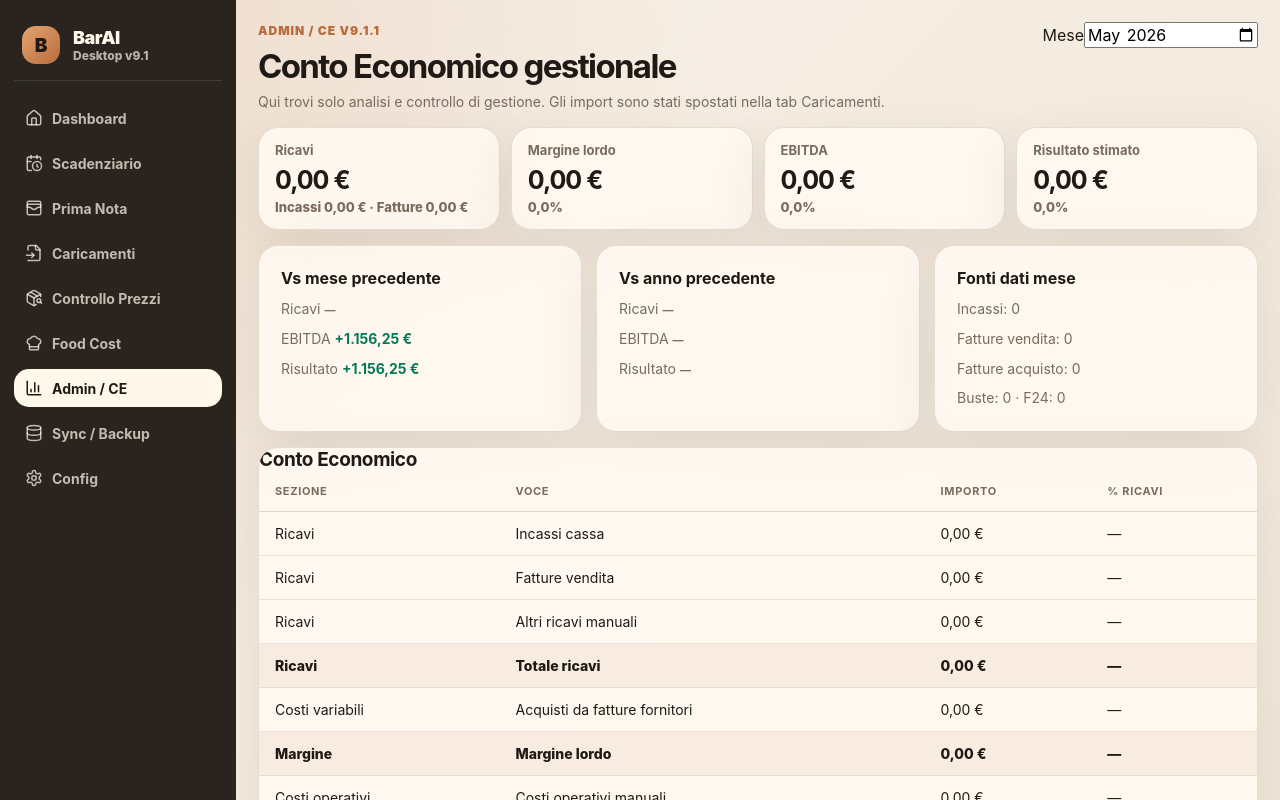
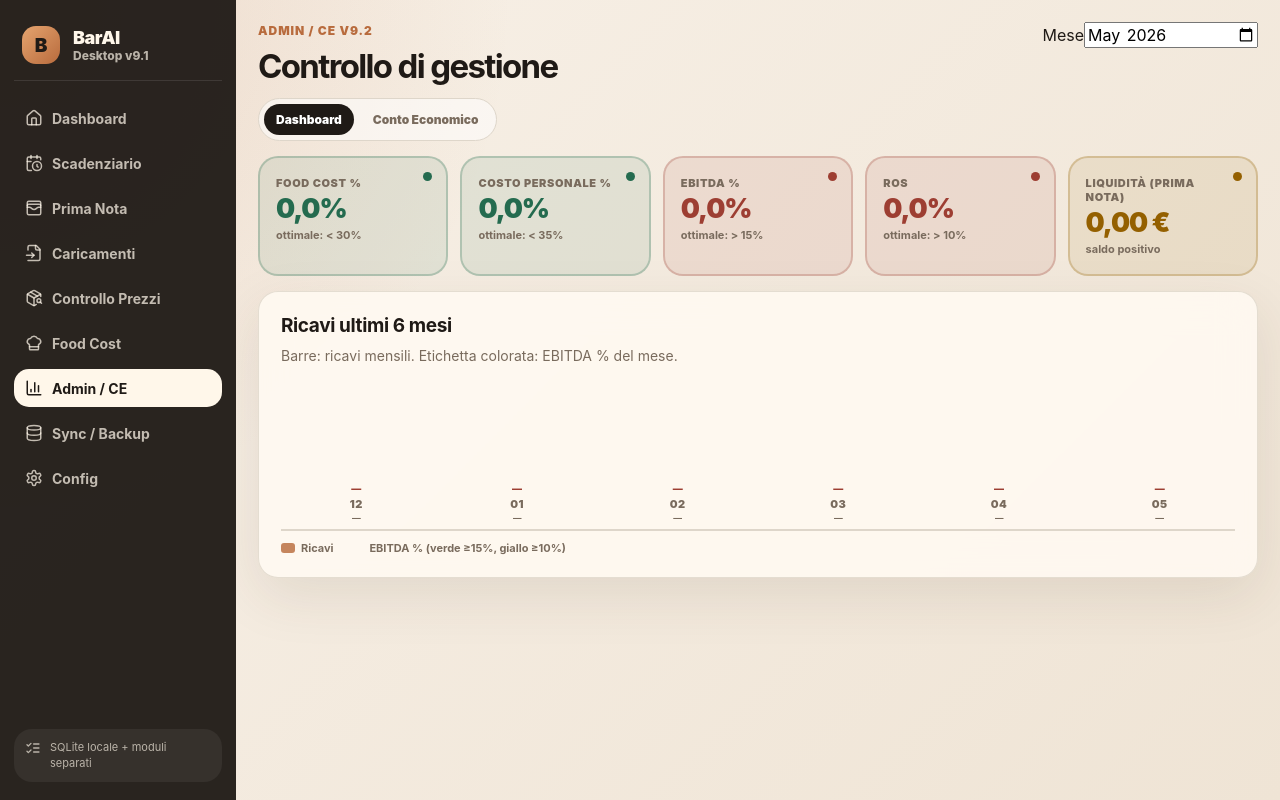
Before and after one commit to spontonalessandro/barai-desktop, a React (Vite) app: page / in a window 1280 px wide. Both pictures are taken after a click on the button "Admin / CE". Shown: the top 800 px of the page. Built offline with nearby package versions, Linux system fonts and the light colour scheme.

Commit message:
v9.2 - Dashboard KPI e semaforo

```diff
--- a/src/App.jsx
+++ b/src/App.jsx
@@ -545,7 +545,7 @@ export default function App() {
       case 'food-cost':
         return <FoodCostPage data={foodCostData} onSaveRecipe={handleSaveRicetta} onDeleteRecipe={handleDeleteRicetta} />;
       case 'admin':
-        return <GestionePage data={gestioneData} />;
+        return <GestionePage data={gestioneData} liquidita={primaNotaData?.totals?.saldo ?? 0} />;
       case 'config':
         return <ConfigPage primaNotaConfig={primaNotaConfig} onSavePrimaNotaConfig={handleSavePrimaNotaConfig} />;
       case 'sync':
--- a/src/logic/contoEconomico.js
+++ b/src/logic/contoEconomico.js
@@ -156,3 +156,11 @@ export function buildContoEconomicoConfronto(input = {}) {
     annoPrecedente: buildContoEconomico({ ...input, mese: shiftMonth(mese, -12) })
   };
 }
+
+export function buildTrendMensile(input = {}, nMesi = 6) {
+  const base = input.mese || currentMonthKey();
+  return Array.from({ length: nMesi }, (_, i) => {
+    const mese = shiftMonth(base, -(nMesi - 1 - i));
+    return buildContoEconomico({ ...input, mese });
+  });
+}
--- a/src/pages/GestionePage.jsx
+++ b/src/pages/GestionePage.jsx
@@ -1,6 +1,6 @@
 import { useMemo, useState } from 'react';
 import { euro, percent } from '../utils/format.js';
-import { buildContoEconomicoConfronto } from '../logic/contoEconomico.js';
+import { buildContoEconomicoConfronto, buildTrendMensile } from '../logic/contoEconomico.js';
 
 const monthISO = () => new Date().toISOString().slice(0, 7);
 
@@ -9,9 +9,64 @@ function numberValue(value) {
   return Number.isFinite(n) ? n : 0;
 }
 
-function Kpi({ label, value, hint }) {
-  return <div className="kpi-card"><span>{label}</span><strong>{value}</strong>{hint ? <em>{hint}</em> : null}</div>;
+// --- Semaforo ---
+
+function semaforo(value, { verde, giallo, maggiore = false }) {
+  if (maggiore) {
+    if (value >= verde) return 'verde';
+    if (value >= giallo) return 'giallo';
+    return 'rosso';
   }
+  if (value <= verde) return 'verde';
+  if (value <= giallo) return 'giallo';
+  return 'rosso';
+}
+
+function SemaforoCard({ label, value, display, soglia, hint }) {
+  const stato = semaforo(value, soglia);
+  return (
+    <div className={`semaforo-card semaforo-${stato}`}>
+      <div className={`semaforo-dot semaforo-dot-${stato}`} />
+      <span className="semaforo-label">{label}</span>
+      <strong className="semaforo-value">{display}</strong>
+      <em className="semaforo-hint">{hint}</em>
+    </div>
+  );
+}
+
+// --- Trend chart ---
+
+function TrendChart({ mesi }) {
+  const maxRicavi = Math.max(...mesi.map((m) => m.ricavi), 1);
+  return (
+    <div className="trend-chart-wrap">
+      <div className="trend-chart">
+        {mesi.map((m) => {
+          const h = Math.max((m.ricavi / maxRicavi) * 100, m.ricavi > 0 ? 4 : 0);
+          const ebitdaStato = m.percentuali.ebitda >= 15 ? 'verde' : m.percentuali.ebitda >= 10 ? 'giallo' : 'rosso';
+          return (
+            <div key={m.mese} className="trend-col">
+              <div className="trend-bar-wrap">
+                <div className="trend-bar" style={{ height: `${h}%` }} />
+              </div>
+              <div className={`trend-ebitda trend-ebitda-${ebitdaStato}`}>
+                {m.ricavi > 0 ? percent(m.percentuali.ebitda) : '—'}
+              </div>
+              <div className="trend-month-label">{m.mese.slice(5)}</div>
+              <div className="trend-ricavi-label">{m.ricavi > 0 ? euro(m.ricavi) : '—'}</div>
+            </div>
+          );
+        })}
+      </div>
+      <div className="trend-legend">
+        <span className="trend-legend-bar" /> Ricavi &nbsp;&nbsp;
+        <span className="trend-legend-dot trend-ebitda-verde" />  EBITDA % (verde ≥15%, giallo ≥10%)
+      </div>
+    </div>
+  );
+}
+
+// --- CE helpers ---
 
 function delta(current, previous) {
   return numberValue(current) - numberValue(previous);
@@ -21,6 +76,16 @@ function Delta({ value }) {
   const n = numberValue(value);
   if (!n) return <span className="muted-line">—</span>;
   return <span className={n >= 0 ? 'positive-text' : 'negative-text'}>{n >= 0 ? '+' : ''}{euro(n)}</span>;
+}
+
+function Kpi({ label, value, hint }) {
+  return (
+    <div className="kpi-card">
+      <span>{label}</span>
+      <strong>{value}</strong>
+      {hint ? <em>{hint}</em> : null}
+    </div>
+  );
 }
 
 function CeTable({ ce }) {
@@ -48,7 +113,9 @@ function DetailList({ title, rows }) {
       <h3>{title}</h3>
       <table>
         <tbody>
-          {(rows || []).slice(0, 8).map((row) => <tr key={row.label}><td>{row.label}</td><td>{euro(row.importo)}</td></tr>)}
+          {(rows || []).slice(0, 8).map((row) => (
+            <tr key={row.label}><td>{row.label}</td><td>{euro(row.importo)}</td></tr>
+          ))}
           {!(rows || []).length ? <tr><td colSpan="2" className="empty-cell">Nessun dato.</td></tr> : null}
         </tbody>
       </table>
@@ -56,8 +123,12 @@ function DetailList({ title, rows }) {
   );
 }
 
-export default function GestionePage({ data }) {
+// --- Main page ---
+
+export default function GestionePage({ data, liquidita = 0 }) {
+  const [tab, setTab] = useState('dashboard');
   const [selectedMonth, setSelectedMonth] = useState(monthISO());
+
   const incassi = data?.incassi || [];
   const buste = data?.buste || [];
   const f24 = data?.f24 || [];
@@ -65,22 +136,86 @@ export default function GestionePage({ data }) {
   const fattureVendita = data?.fattureVendita || [];
   const movimenti = data?.movimenti || [];
 
-  const ceData = useMemo(() => buildContoEconomicoConfronto({ mese: selectedMonth, incassi, buste, f24, fatture, fattureVendita, movimenti }), [selectedMonth, incassi, buste, f24, fatture, fattureVendita, movimenti]);
+  const ceData = useMemo(
+    () => buildContoEconomicoConfronto({ mese: selectedMonth, incassi, buste, f24, fatture, fattureVendita, movimenti }),
+    [selectedMonth, incassi, buste, f24, fatture, fattureVendita, movimenti]
+  );
   const ce = ceData.corrente;
   const cePrev = ceData.precedente;
   const ceYear = ceData.annoPrecedente;
+
+  const trend = useMemo(
+    () => buildTrendMensile({ mese: selectedMonth, incassi, buste, f24, fatture, fattureVendita, movimenti }, 6),
+    [selectedMonth, incassi, buste, f24, fatture, fattureVendita, movimenti]
+  );
 
   return (
     <section className="page-section">
       <div className="section-header">
         <div>
-          <p className="eyebrow">Admin / CE v9.1.1</p>
-          <h1>Conto Economico gestionale</h1>
-          <p>Qui trovi solo analisi e controllo di gestione. Gli import sono stati spostati nella tab Caricamenti.</p>
+          <p className="eyebrow">Admin / CE v9.2</p>
+          <h1>Controllo di gestione</h1>
         </div>
-        <div className="header-actions"><label>Mese<input type="month" value={selectedMonth} onChange={(e) => setSelectedMonth(e.target.value)} /></label></div>
+        <div className="header-actions">
+          <label>Mese<input type="month" value={selectedMonth} onChange={(e) => setSelectedMonth(e.target.value)} /></label>
+        </div>
       </div>
 
+      <div className="subnav">
+        <button className={tab === 'dashboard' ? 'selected' : ''} onClick={() => setTab('dashboard')}>Dashboard</button>
+        <button className={tab === 'ce' ? 'selected' : ''} onClick={() => setTab('ce')}>Conto Economico</button>
+      </div>
+
+      {tab === 'dashboard' && (
+        <>
+          <div className="semaforo-grid">
+            <SemaforoCard
+              label="Food Cost %"
+              value={ce.percentuali.acquisti}
+              display={percent(ce.percentuali.acquisti)}
+              soglia={{ verde: 30, giallo: 35, maggiore: false }}
+              hint="ottimale: < 30%"
+            />
+            <SemaforoCard
+              label="Costo personale %"
+              value={ce.percentuali.personale}
+              display={percent(ce.percentuali.personale)}
+              soglia={{ verde: 35, giallo: 40, maggiore: false }}
+              hint="ottimale: < 35%"
+            />
+            <SemaforoCard
+              label="EBITDA %"
+              value={ce.percentuali.ebitda}
+              display={percent(ce.percentuali.ebitda)}
+              soglia={{ verde: 15, giallo: 10, maggiore: true }}
+              hint="ottimale: > 15%"
+            />
+            <SemaforoCard
+              label="ROS"
+              value={ce.percentuali.risultato}
+              display={percent(ce.percentuali.risultato)}
+              soglia={{ verde: 10, giallo: 5, maggiore: true }}
+              hint="ottimale: > 10%"
+            />
+            <SemaforoCard
+              label="Liquidità (Prima Nota)"
+              value={liquidita}
+              display={euro(liquidita)}
+              soglia={{ verde: 5000, giallo: 0, maggiore: true }}
+              hint={liquidita >= 0 ? 'saldo positivo' : 'saldo negativo'}
+            />
+          </div>
+
+          <div className="card">
+            <h2>Ricavi ultimi 6 mesi</h2>
+            <p>Barre: ricavi mensili. Etichetta colorata: EBITDA % del mese.</p>
+            <TrendChart mesi={trend} />
+          </div>
+        </>
+      )}
+
+      {tab === 'ce' && (
+        <>
           <div className="kpi-grid">
             <Kpi label="Ricavi" value={euro(ce.ricavi)} hint={`Incassi ${euro(ce.ricaviIncassi)} · Fatture ${euro(ce.ricaviFattureVendita || 0)}`} />
             <Kpi label="Margine lordo" value={euro(ce.margineLordo)} hint={percent(ce.percentuali.margineLordo)} />
@@ -89,9 +224,25 @@ export default function GestionePage({ data }) {
           </div>
 
           <div className="cards-grid three">
-        <div className="card compact-card"><h3>Vs mese precedente</h3><p>Ricavi <Delta value={delta(ce.ricavi, cePrev.ricavi)} /></p><p>EBITDA <Delta value={delta(ce.ebitda, cePrev.ebitda)} /></p><p>Risultato <Delta value={delta(ce.risultatoGestionale, cePrev.risultatoGestionale)} /></p></div>
-        <div className="card compact-card"><h3>Vs anno precedente</h3><p>Ricavi <Delta value={delta(ce.ricavi, ceYear.ricavi)} /></p><p>EBITDA <Delta value={delta(ce.ebitda, ceYear.ebitda)} /></p><p>Risultato <Delta value={delta(ce.risultatoGestionale, ceYear.risultatoGestionale)} /></p></div>
-        <div className="card compact-card"><h3>Fonti dati mese</h3><p>Incassi: {ce.counts.incassi}</p><p>Fatture vendita: {ce.counts.fattureVendita || 0}</p><p>Fatture acquisto: {ce.counts.fatture}</p><p>Buste: {ce.counts.buste} · F24: {ce.counts.f24}</p></div>
+            <div className="card compact-card">
+              <h3>Vs mese precedente</h3>
+              <p>Ricavi <Delta value={delta(ce.ricavi, cePrev.ricavi)} /></p>
+              <p>EBITDA <Delta value={delta(ce.ebitda, cePrev.ebitda)} /></p>
+              <p>Risultato <Delta value={delta(ce.risultatoGestionale, cePrev.risultatoGestionale)} /></p>
+            </div>
+            <div className="card compact-card">
+              <h3>Vs anno precedente</h3>
+              <p>Ricavi <Delta value={delta(ce.ricavi, ceYear.ricavi)} /></p>
+              <p>EBITDA <Delta value={delta(ce.ebitda, ceYear.ebitda)} /></p>
+              <p>Risultato <Delta value={delta(ce.risultatoGestionale, ceYear.risultatoGestionale)} /></p>
+            </div>
+            <div className="card compact-card">
+              <h3>Fonti dati mese</h3>
+              <p>Incassi: {ce.counts.incassi}</p>
+              <p>Fatture vendita: {ce.counts.fattureVendita || 0}</p>
+              <p>Fatture acquisto: {ce.counts.fatture}</p>
+              <p>Buste: {ce.counts.buste} · F24: {ce.counts.f24}</p>
+            </div>
           </div>
 
           <div className="card table-card"><h2>Conto Economico</h2><CeTable ce={ce} /></div>
@@ -103,6 +254,8 @@ export default function GestionePage({ data }) {
             <DetailList title="Costo personale" rows={ce.dettaglio.personale} />
             <DetailList title="F24 / tributi" rows={ce.dettaglio.f24} />
           </div>
+        </>
+      )}
     </section>
   );
 }
--- a/src/styles.css
+++ b/src/styles.css
@@ -1218,6 +1218,94 @@ table.compact-table .status-col { width: 104px; }
   color: var(--text);
 }
 
+/* v9.2 - Dashboard gestionale: semaforo + trend */
+.semaforo-grid {
+  display: grid;
+  grid-template-columns: repeat(5, minmax(0, 1fr));
+  gap: 12px;
+}
+.semaforo-card {
+  padding: 18px 16px;
+  border-radius: var(--radius);
+  border: 2px solid transparent;
+  display: flex;
+  flex-direction: column;
+  gap: 5px;
+  position: relative;
+}
+.semaforo-verde { background: rgba(36,107,79,.09); border-color: rgba(36,107,79,.26); }
+.semaforo-giallo { background: rgba(148,96,0,.09); border-color: rgba(148,96,0,.26); }
+.semaforo-rosso { background: rgba(157,62,50,.09); border-color: rgba(157,62,50,.26); }
+.semaforo-dot {
+  position: absolute;
+  top: 14px;
+  right: 14px;
+  width: 9px;
+  height: 9px;
+  border-radius: 50%;
+}
+.semaforo-dot-verde { background: var(--green); }
+.semaforo-dot-giallo { background: var(--yellow); }
+.semaforo-dot-rosso { background: var(--red); }
+.semaforo-label {
+  font-size: 11px;
+  font-weight: 950;
+  color: var(--muted);
+  text-transform: uppercase;
+  letter-spacing: .055em;
+  padding-right: 18px;
+}
+.semaforo-value {
+  font-size: 27px;
+  font-weight: 950;
+  letter-spacing: -.04em;
+  line-height: 1.05;
+}
+.semaforo-verde .semaforo-value { color: var(--green); }
+.semaforo-giallo .semaforo-value { color: var(--yellow); }
+.semaforo-rosso .semaforo-value { color: var(--red); }
+.semaforo-hint { font-size: 11px; font-style: normal; color: var(--muted); font-weight: 750; }
+.trend-chart-wrap { margin-top: 14px; }
+.trend-chart {
+  display: flex;
+  align-items: flex-end;
+  gap: 10px;
+  height: 150px;
+  padding-bottom: 6px;
+  border-bottom: 2px solid var(--line);
+}
+.trend-col {
+  flex: 1;
+  display: flex;
+  flex-direction: column;
+  align-items: center;
+  height: 100%;
+}
+.trend-bar-wrap {
+  flex: 1;
+  width: 100%;
+  display: flex;
+  align-items: flex-end;
+}
+.trend-bar {
+  width: 100%;
+  background: var(--accent);
+  border-radius: 6px 6px 0 0;
+  min-height: 0;
+  opacity: .82;
+}
+.trend-ebitda { margin-top: 5px; font-size: 10px; font-weight: 950; }
+.trend-ebitda-verde { color: var(--green); }
+.trend-ebitda-giallo { color: var(--yellow); }
+.trend-ebitda-rosso { color: var(--red); }
+.trend-month-label { margin-top: 3px; font-size: 11px; font-weight: 900; color: var(--muted); text-transform: uppercase; letter-spacing: .04em; }
+.trend-ricavi-label { font-size: 9px; color: var(--muted); font-weight: 750; margin-top: 1px; max-width: 100%; text-align: center; overflow: hidden; text-overflow: ellipsis; white-space: nowrap; }
+.trend-legend { margin-top: 10px; display: flex; align-items: center; gap: 6px; font-size: 11px; color: var(--muted); font-weight: 750; }
+.trend-legend-bar { display: inline-block; width: 14px; height: 10px; border-radius: 3px; background: var(--accent); opacity: .82; }
+.trend-legend-dot { display: inline-block; width: 8px; height: 8px; border-radius: 50%; margin-left: 8px; }
+@media (max-width: 1180px) { .semaforo-grid { grid-template-columns: repeat(3, minmax(0, 1fr)); } }
+@media (max-width: 768px) { .semaforo-grid { grid-template-columns: repeat(2, minmax(0, 1fr)); } }
+
 /* v9.1.1 - Caricamenti a tab */
 .tab-bar {
   display: flex;
```
Also changed, not shown: 1 other file (tests, documents, lock files or other folders). Lines whose indentation alone changed are shown as unchanged.
